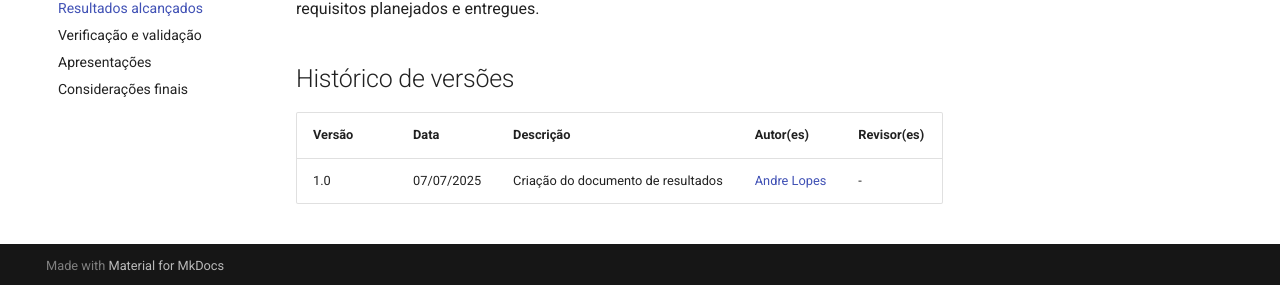
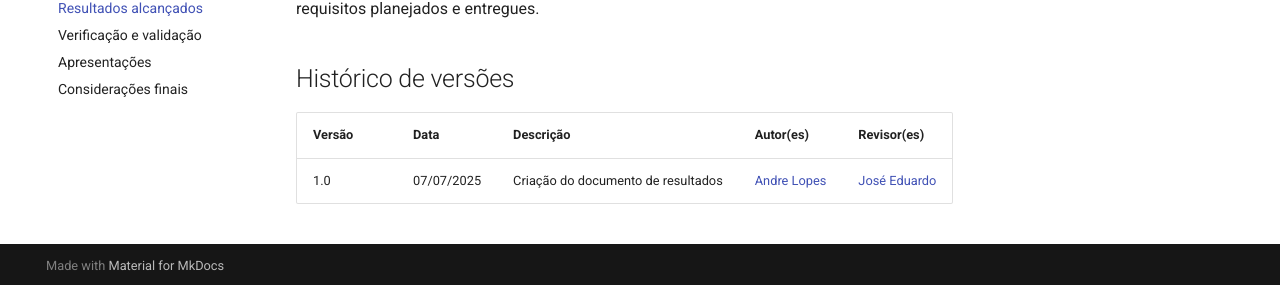
Before and after one commit to Requisitos-de-Software/2025.1-Meu-INSS, an MkDocs documentation site: the page built from docs/entrega-final/resultados.md, in a window 1280 px wide and 900 px high, scrolled down 1502 px. Shown: the part 612-897 px from the top of the window. Built offline with MkDocs 1.6.1 and Material for MkDocs 9.7.7, drawn with Linux system fonts in a browser that asks for light colours; comment, search, counter and statistics services are not loaded.

Commit message:
add revisor res

```diff
--- a/docs/entrega-final/resultados.md
+++ b/docs/entrega-final/resultados.md
@@ -47,4 +47,4 @@ Aponta ainda para o uso adequado de ferramentas que garantiram rastreabilidade,
 
 Versão |   Data  | Descrição | Autor(es) | Revisor(es)
 ------ | ---- | ------ | ---------- | ----------
-1.0 | 07/07/2025 | Criação do documento de resultados | [Andre Lopes](https://github.com/Andrewslopes) | - |
+1.0 | 07/07/2025 | Criação do documento de resultados | [Andre Lopes](https://github.com/Andrewslopes) | [José Eduardo](https://github.com/jevprado) |
```
